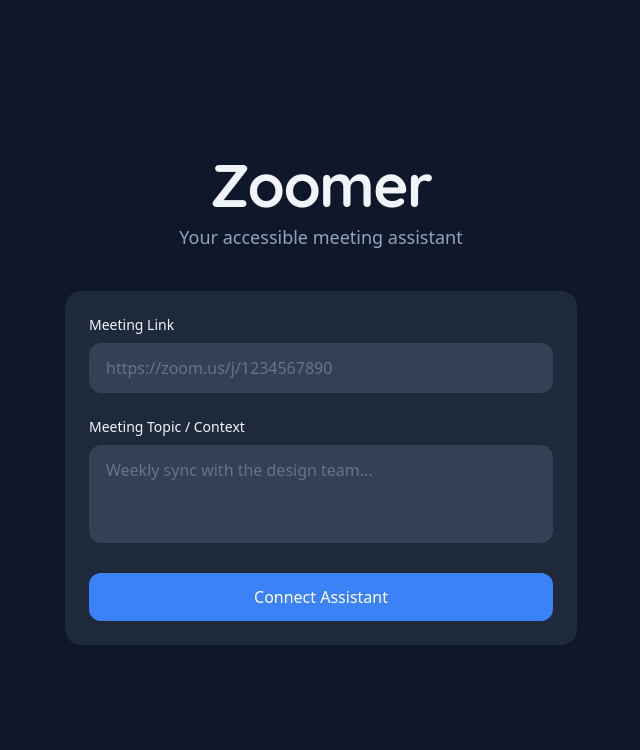
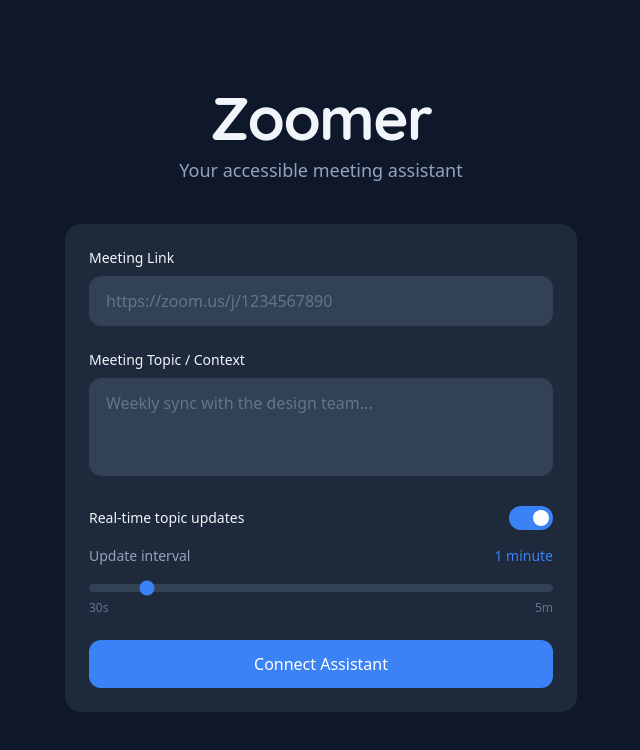
Before and after one commit to Matthew-J-Lew/zoomer, a Next.js app in the folder frontend/: page / in a window 1280 px wide. Shown: the top 750 px of the page, without its empty margins (319-959 px from the left). Built offline with nearby package versions, Linux system fonts and the light colour scheme.

Commit message:
updated mock frontend

```diff
--- a/frontend/app/meeting/page.tsx
+++ b/frontend/app/meeting/page.tsx
@@ -1,13 +1,18 @@
 "use client";
 
 import React, { useState } from "react";
-import { useRouter } from "next/navigation";
+import { useRouter, useSearchParams } from "next/navigation";
 import { Button } from "../../components/ui/Button";
 import { Card } from "../../components/ui/Card";
+import { Presentation, Sparkles } from "lucide-react";
 
 export default function MeetingPage() {
   const router = useRouter();
+  const searchParams = useSearchParams();
   const [question, setQuestion] = useState("");
+
+  // Read topic updates setting from URL params
+  const topicUpdatesEnabled = searchParams.get("topicUpdates") !== "false";
 
   const handleEndMeeting = () => {
     router.push("/post-meeting");
@@ -33,32 +38,35 @@ export default function MeetingPage() {
           </div>
         </header>
 
-        {/* Center Content: Topic */}
-        <div className="flex-1 flex flex-col items-center justify-center text-center max-w-2xl mx-auto">
-          <div className="mb-6 opacity-80">
-            <svg
-              className="w-16 h-16 text-accent-primary mx-auto mb-4"
-              fill="none"
-              viewBox="0 0 24 24"
-              stroke="currentColor"
-            >
-              <path
-                strokeLinecap="round"
-                strokeLinejoin="round"
-                strokeWidth={1.5}
-                d="M19 11a7 7 0 01-7 7m0 0a7 7 0 01-7-7m7 7v4m0 0H8m4 0h4m-4-8a3 3 0 01-3-3V5a3 3 0 116 0v6a3 3 0 01-3 3z"
-              />
-            </svg>
+
+        {/* Center Content: Meeting in Progress */}
+        <div className="flex-1 flex flex-col items-center justify-center text-center max-w-4xl mx-auto pb-24">
+          <div className="mb-6">
+            <Presentation className="w-20 h-20 text-accent mx-auto" strokeWidth={1.5} />
           </div>
-          <h2 className="text-sm uppercase tracking-wider text-muted-text font-semibold mb-3">
-            Current Topic
-          </h2>
           <h1 className="text-3xl sm:text-4xl font-semibold text-primary-text leading-tight">
-            Weekly Sync with Design Team
+            Meeting in Progress
           </h1>
           <p className="mt-4 text-secondary-text text-lg max-w-lg">
-            Discussing the new maximizing user retention strategies and upcoming Q3 roadmap.
+            Your assistant is listening and will provide a summary when the meeting ends.
           </p>
+
+          {/* Topic Box - only shown when topic updates are enabled */}
+          {topicUpdatesEnabled && (
+            <div className="mt-8">
+              <div className="bg-surface border border-border rounded-2xl px-8 py-6 shadow-lg max-w-xl">
+                <div className="flex items-center justify-center gap-2 mb-4">
+                  <Sparkles className="w-4 h-4 text-accent" />
+                  <h2 className="text-sm uppercase tracking-wider text-muted-text font-semibold">
+                    Current Topic
+                  </h2>
+                </div>
+                <p className="text-lg sm:text-xl font-medium text-primary-text leading-relaxed">
+                  Weekly Sync with Design Team — Discussing the new maximizing user retention strategies and upcoming Q3 roadmap.
+                </p>
+              </div>
+            </div>
+          )}
         </div>
       </main>
 
--- a/frontend/app/page.tsx
+++ b/frontend/app/page.tsx
@@ -9,12 +9,23 @@ export default function Home() {
   const router = useRouter();
   const [meetingLink, setMeetingLink] = useState("");
   const [topic, setTopic] = useState("");
+  const [topicUpdatesEnabled, setTopicUpdatesEnabled] = useState(true);
+  const [updateInterval, setUpdateInterval] = useState(60); // Default 60 seconds
+
+  // Format seconds to readable string
+  const formatInterval = (seconds: number) => {
+    if (seconds < 60) return `${seconds} seconds`;
+    const minutes = seconds / 60;
+    return minutes === 1 ? "1 minute" : `${minutes} minutes`;
+  };
 
   const handleSubmit = (e: React.FormEvent) => {
     e.preventDefault();
-    // Simulate connection logic or navigation
-    console.log("Connecting to:", meetingLink, "Topic:", topic);
-    router.push("/meeting");
+    const params = new URLSearchParams({
+      topicUpdates: topicUpdatesEnabled.toString(),
+      interval: updateInterval.toString(),
+    });
+    router.push(`/meeting?${params.toString()}`)
   };
 
   return (
@@ -66,6 +77,65 @@ export default function Home() {
               />
             </div>
 
+            {/* Topic Updates Toggle */}
+            <div className="space-y-4">
+              <div className="flex items-center justify-between">
+                <label
+                  htmlFor="topic-updates"
+                  className="text-sm font-medium text-primary-text"
+                >
+                  Real-time topic updates
+                </label>
+                <button
+                  type="button"
+                  id="topic-updates"
+                  role="switch"
+                  aria-checked={topicUpdatesEnabled}
+                  onClick={() => setTopicUpdatesEnabled(!topicUpdatesEnabled)}
+                  className={`relative inline-flex h-6 w-11 items-center rounded-full transition-colors focus:outline-none focus:ring-2 focus:ring-focus ${
+                    topicUpdatesEnabled ? "bg-accent" : "bg-surface-subtle"
+                  }`}
+                >
+                  <span
+                    className={`inline-block h-4 w-4 transform rounded-full bg-white transition-transform ${
+                      topicUpdatesEnabled ? "translate-x-6" : "translate-x-1"
+                    }`}
+                  />
+                </button>
+              </div>
+
+              {/* Interval Slider - only shown when updates are enabled */}
+              {topicUpdatesEnabled && (
+                <div className="space-y-2">
+                  <div className="flex justify-between items-center">
+                    <label
+                      htmlFor="update-interval"
+                      className="text-sm text-secondary-text"
+                    >
+                      Update interval
+                    </label>
+                    <span className="text-sm font-medium text-accent">
+                      {formatInterval(updateInterval)}
+                    </span>
+                  </div>
+                  <input
+                    id="update-interval"
+                    type="range"
+                    min="30"
+                    max="300"
+                    step="30"
+                    value={updateInterval}
+                    onChange={(e) => setUpdateInterval(Number(e.target.value))}
+                    className="w-full h-2 bg-surface-subtle rounded-lg appearance-none cursor-pointer accent-accent"
+                  />
+                  <div className="flex justify-between text-xs text-muted-text">
+                    <span>30s</span>
+                    <span>5m</span>
+                  </div>
+                </div>
+              )}
+            </div>
+
             <Button type="submit" className="w-full justify-center">
               Connect Assistant
             </Button>
--- a/frontend/package.json
+++ b/frontend/package.json
@@ -9,6 +9,7 @@
     "lint": "eslint"
   },
   "dependencies": {
+    "lucide-react": "^0.562.0",
     "next": "16.1.3",
     "react": "19.2.3",
     "react-dom": "19.2.3"
```
Also changed, not shown: 1 other file (tests, documents, lock files or other folders).
